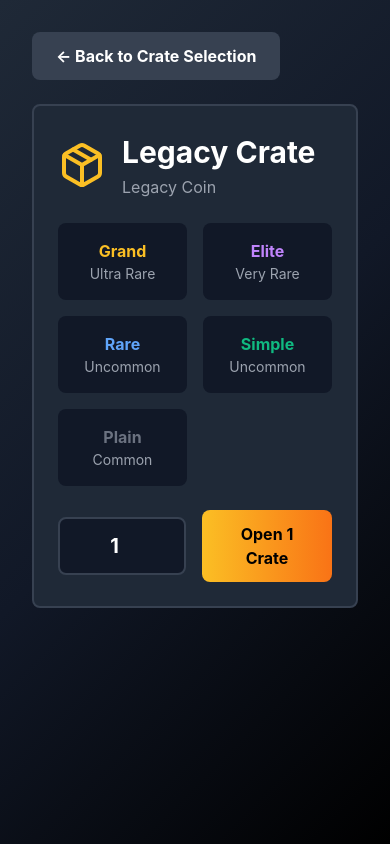
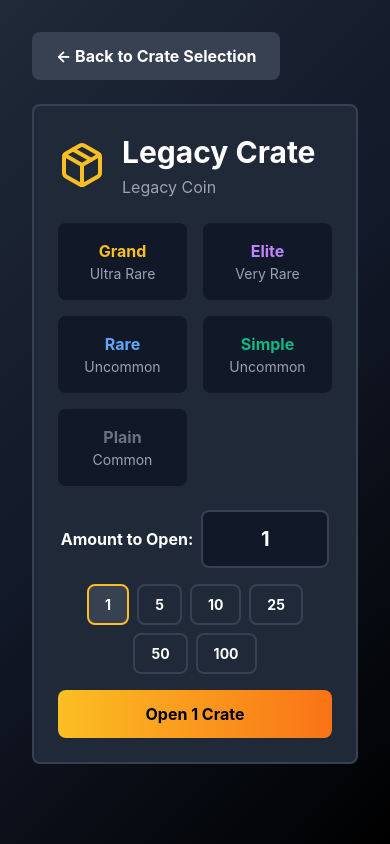
Before and after one commit to kserske/crate-simulator, a React (Create React App) app: page / in a window 390 px wide. Both pictures are taken after a click on the element 195 px from the left and 3045 px from the top of the page. Built offline with nearby package versions, Linux system fonts and the light colour scheme.

Commit message:
mobile friendly version

```diff
--- a/src/App.js
+++ b/src/App.js
@@ -425,7 +425,7 @@ const CrateSimulator = () => {
           <div style={styles.footer}>
             <h3 style={{ fontSize: '1.5rem', fontWeight: 'bold', marginBottom: '0.5rem' }}>Enjoying the Crate Simulator?</h3>
             <p style={{ color: '#9ca3af', marginBottom: '1rem' }}>
-              Support the creator by subscribing to the YouTube channel or leave a donation message in the comments!
+              Support the creator by subscribing to the YouTube channel or leaving a donation message in the comments!
             </p>
             <a
               href="https://www.youtube.com/c/Kserske"
@@ -500,24 +500,74 @@ const CrateSimulator = () => {
             )}
           </div>
 
-          <div style={{ display: 'flex', gap: '1rem', alignItems: 'center' }}>
-            <input
-              type="number"
-              min="1"
-              max="100"
-              value={openAmount}
-              onChange={(e) => setOpenAmount(Math.min(100, Math.max(1, parseInt(e.target.value) || 1)))}
-              style={styles.input}
-            />
+          <div style={{ display: 'flex', flexDirection: 'column', gap: '1rem' }}>
+            <div style={{ display: 'flex', alignItems: 'center', gap: '0.5rem', justifyContent: 'center', flexWrap: 'wrap' }}>
+              <label style={{ fontSize: '1rem', fontWeight: 'bold' }}>Amount to Open:</label>
+              <input
+                type="text"
+                inputMode="numeric"
+                pattern="[0-9]*"
+                value={openAmount}
+                onChange={(e) => {
+                  const value = e.target.value;
+                  if (value === '') {
+                    setOpenAmount('');
+                  } else {
+                    const num = parseInt(value);
+                    if (!isNaN(num) && num >= 1 && num <= 100) {
+                      setOpenAmount(num);
+                    }
+                  }
+                }}
+                onBlur={(e) => {
+                  if (e.target.value === '' || parseInt(e.target.value) < 1) {
+                    setOpenAmount(1);
+                  }
+                }}
+                style={styles.input}
+                placeholder="1-100"
+              />
+            </div>
+            <div style={{ display: 'flex', gap: '0.5rem', flexWrap: 'wrap', justifyContent: 'center' }}>
+              {[1, 5, 10, 25, 50, 100].map(amount => (
+                <button
+                  key={amount}
+                  onClick={() => setOpenAmount(amount)}
+                  style={{
+                    padding: '0.5rem 1rem',
+                    borderRadius: '0.5rem',
+                    border: openAmount === amount ? '2px solid #fbbf24' : '2px solid #374151',
+                    backgroundColor: openAmount === amount ? '#374151' : '#1f2937',
+                    color: 'white',
+                    cursor: 'pointer',
+                    fontSize: '0.875rem',
+                    fontWeight: 'bold',
+                    transition: 'all 0.2s'
+                  }}
+                  onMouseEnter={(e) => {
+                    if (openAmount !== amount) {
+                      e.currentTarget.style.borderColor = '#6b7280';
+                    }
+                  }}
+                  onMouseLeave={(e) => {
+                    if (openAmount !== amount) {
+                      e.currentTarget.style.borderColor = '#374151';
+                    }
+                  }}
+                >
+                  {amount}
+                </button>
+              ))}
+            </div>
             <button
               onClick={openCrates}
-              disabled={isOpening}
+              disabled={isOpening || !openAmount || openAmount < 1}
               style={{
                 ...styles.button,
-                ...(isOpening ? { backgroundColor: '#4b5563', cursor: 'not-allowed' } : styles.buttonOpen)
+                ...(isOpening || !openAmount || openAmount < 1 ? { backgroundColor: '#4b5563', cursor: 'not-allowed' } : styles.buttonOpen)
               }}
             >
-              {isOpening ? 'Opening...' : `Open ${openAmount} Crate${openAmount > 1 ? 's' : ''}`}
+              {isOpening ? 'Opening...' : `Open ${openAmount || 0} Crate${openAmount > 1 ? 's' : ''}`}
             </button>
           </div>
         </div>
```
